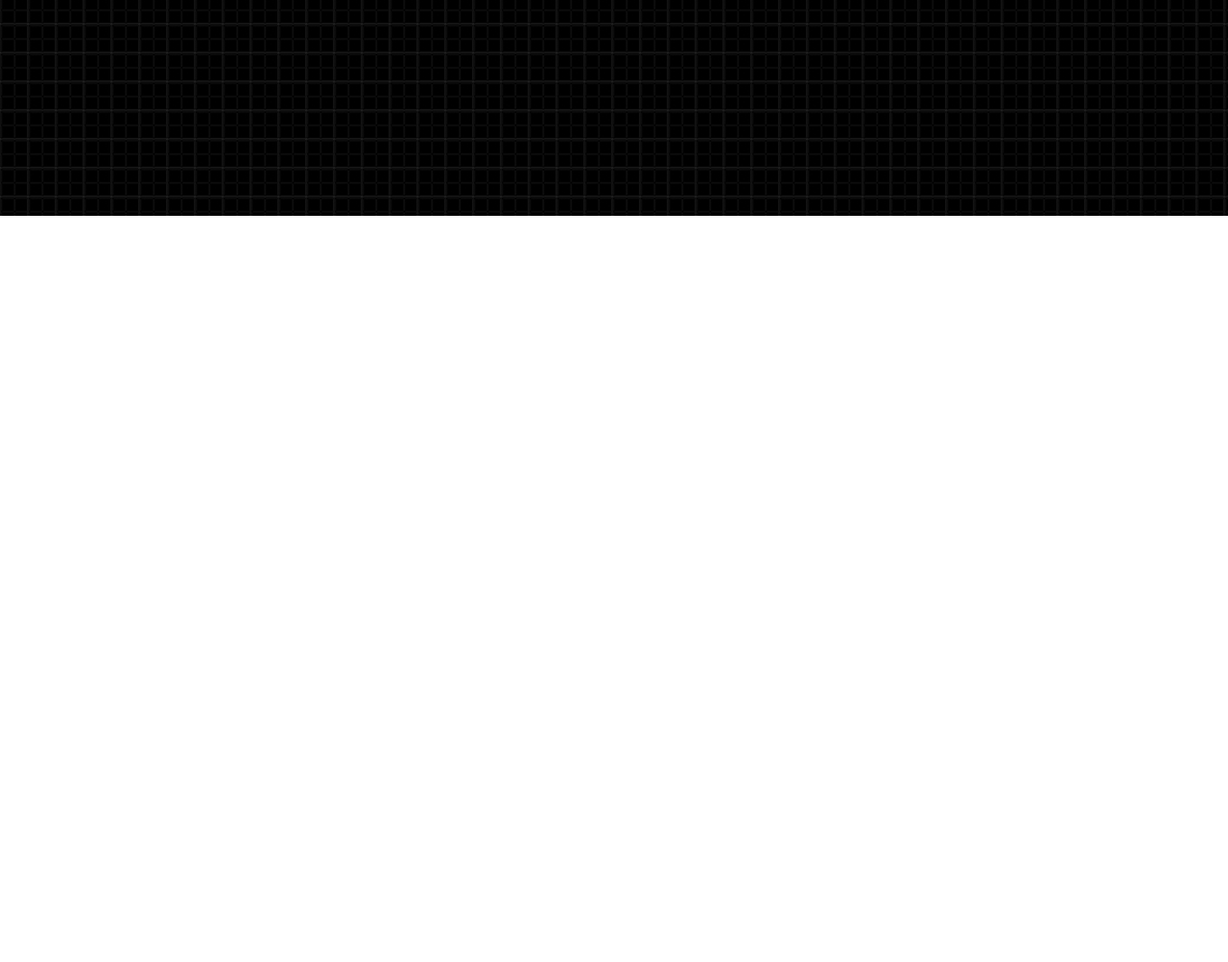
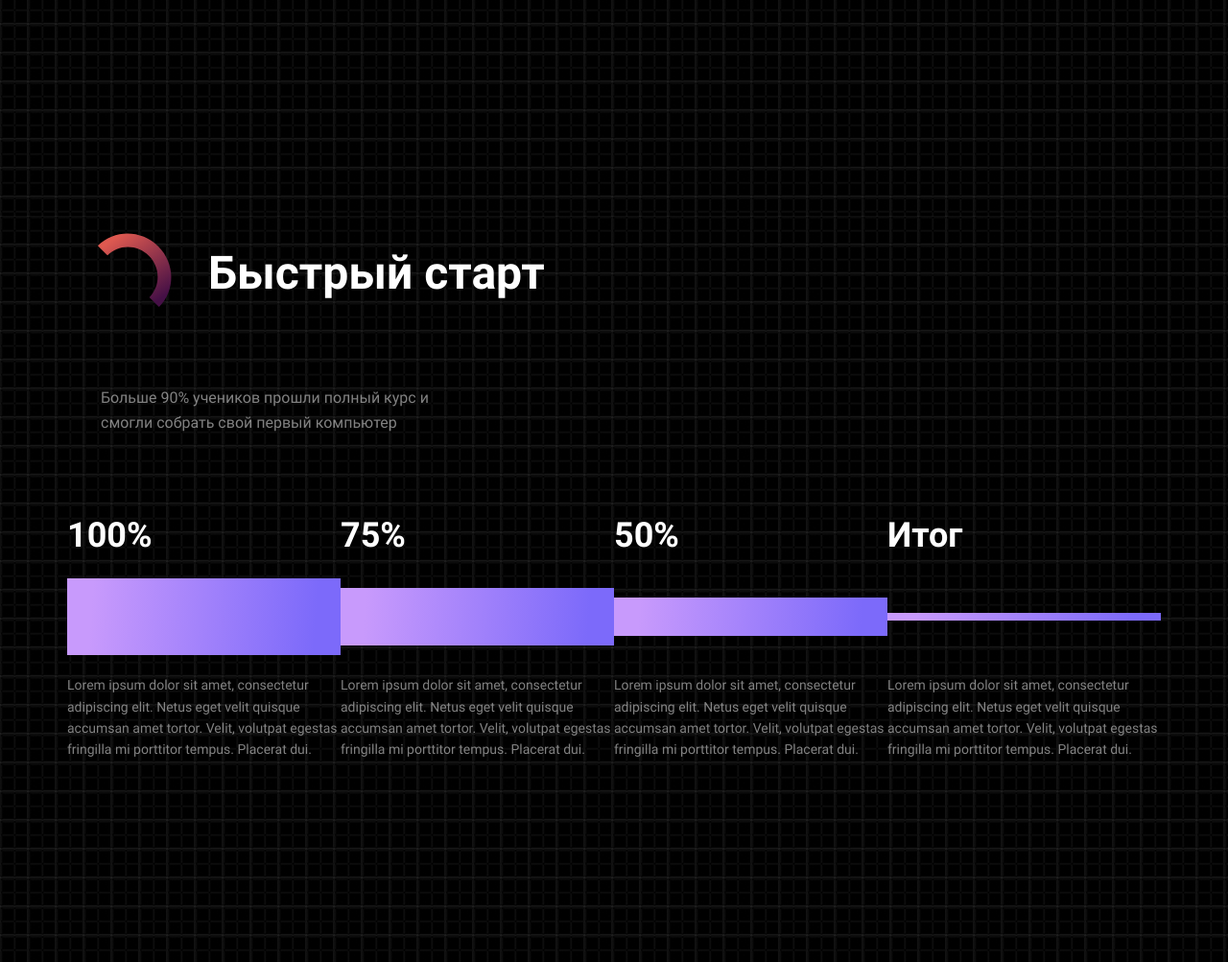
Before and after one commit to Dmitriy-hello-world/TEST_PROJ_pc-course, a website built with webpack: page src/index.html in a window 1280 px wide. Shown: the part 1685-2688 px from the top of the page at 96% size. Before the commit the page ends 1910 px from the top, so only its background shows below. Built offline with nearby package versions, Linux system fonts and the light colour scheme; files whose address does not match are found by name.

Commit message:
created partners section

```diff
--- a/src/index.html
+++ b/src/index.html
@@ -111,6 +111,60 @@
         </div>
     </section>
 
+    <section class="partners">
+        <div class="container">
+
+            <div class="section-title">
+                <img class="section-title_180deg" src="./icons/partners/ellipse.svg" alt="ellipse">
+                <h2 class="section-title__header">Быстрый старт</h2>
+            </div>
+
+            <div class="partners__subheader">
+                Больше 90% учеников прошли полный курс и смогли собрать свой первый компьютер
+            </div>
+
+            <div class="partners__wrapper">
+                <div class="partners__column">
+                    <div class="partners__percent">100%</div>
+                    <div class="partners__score">
+                        <div class="partners__score_bg partners__score_bg100"></div>
+                    </div>
+                    <div class="partners__text">Lorem ipsum dolor sit amet, consectetur adipiscing elit. Netus eget
+                        velit quisque accumsan amet tortor. Velit, volutpat egestas fringilla mi porttitor tempus.
+                        Placerat dui.</div>
+                </div>
+                <div class="partners__column">
+                    <div class="partners__percent">75%</div>
+                    <div class="partners__score">
+                        <div class="partners__score_bg partners__score_bg75"></div>
+                    </div>
+                    <div class="partners__text">Lorem ipsum dolor sit amet, consectetur adipiscing elit. Netus eget
+                        velit quisque accumsan amet tortor. Velit, volutpat egestas fringilla mi porttitor tempus.
+                        Placerat dui.</div>
+                </div>
+                <div class="partners__column">
+                    <div class="partners__percent">50%</div>
+                    <div class="partners__score">
+                        <div class="partners__score_bg partners__score_bg50"></div>
+                    </div>
+                    <div class="partners__text">Lorem ipsum dolor sit amet, consectetur adipiscing elit. Netus eget
+                        velit quisque accumsan amet tortor. Velit, volutpat egestas fringilla mi porttitor tempus.
+                        Placerat dui.</div>
+                </div>
+                <div class="partners__column">
+                    <div class="partners__percent">Итог</div>
+                    <div class="partners__score">
+                        <div class="partners__score_bg partners__score_bg10"></div>
+                    </div>
+                    <div class="partners__text">Lorem ipsum dolor sit amet, consectetur adipiscing elit. Netus eget
+                        velit quisque accumsan amet tortor. Velit, volutpat egestas fringilla mi porttitor tempus.
+                        Placerat dui.</div>
+                </div>
+            </div>
+
+        </div>
+    </section>
+
     <script src="js/script.js"></script>
 </body>
 
--- /dev/null
+++ b/src/sass/blocks/_partners.scss
@@ -0,0 +1,68 @@
+.partners {
+    background: url('../img/bgc.jpg') repeat;
+    padding-bottom: 200px;
+
+    &__subheader {
+        margin-top: 50px;
+        font-size: 16px;
+        line-height: 160%;
+        opacity: 0.5;
+        max-width: 400px;
+        padding-left: 35px;
+    }
+
+    &__wrapper {
+        margin-top: 80px;
+        display: grid;
+        grid-template-columns: repeat(4, auto);
+        grid-template-rows: minmax(270px, auto);
+        grid-auto-rows: minmax(270px, auto);
+    }
+
+    &__column {
+        display: grid;
+        grid-template-columns: 285px;
+        grid-template-rows: 50px 80px minmax(80px, auto);
+        grid-auto-rows: auto;
+        row-gap: 20px;
+    }
+
+    &__percent {
+        font-weight: 700;
+        font-size: 36px;
+        line-height: 140%;
+    }
+
+    &__score {
+        height: 100%;
+        display: flex;
+        align-items: center;
+
+        &_bg {
+            @include main-gradient;
+            width: 100%;
+
+            &100 {
+                height: 100%;
+            }
+
+            &75 {
+                height: 75%;
+            }
+
+            &50 {
+                height: 50%;
+            }
+
+            &10 {
+                height: 10%;
+            }
+        }
+    }
+
+    &__text {
+        font-size: 14px;
+        line-height: 160%;
+        opacity: 0.5;
+    }
+}
--- /dev/null
+++ b/src/sass/blocks/_section-title.scss
@@ -0,0 +1,22 @@
+.section-title {
+    display: flex;
+    align-items: center;
+
+    img {
+        margin-right: 20px;
+    }
+
+    &_180deg {
+        transform: rotate(180deg);
+    }
+
+    &_90deg {
+        transform: rotate(90deg);
+    }
+
+    &__header {
+        font-weight: 700;
+        font-size: 48px;
+        line-height: 140%;
+    }
+}
--- a/src/sass/style.scss
+++ b/src/sass/style.scss
@@ -20,6 +20,8 @@
 @import './blocks/button';
 @import './blocks/timer';
 @import './blocks/working';
+@import './blocks/section-title';
+@import './blocks/partners';
 
 
 @import './blocks/media';
```
Also changed, not shown: dist/css/style.min.css, dist/index.html.
